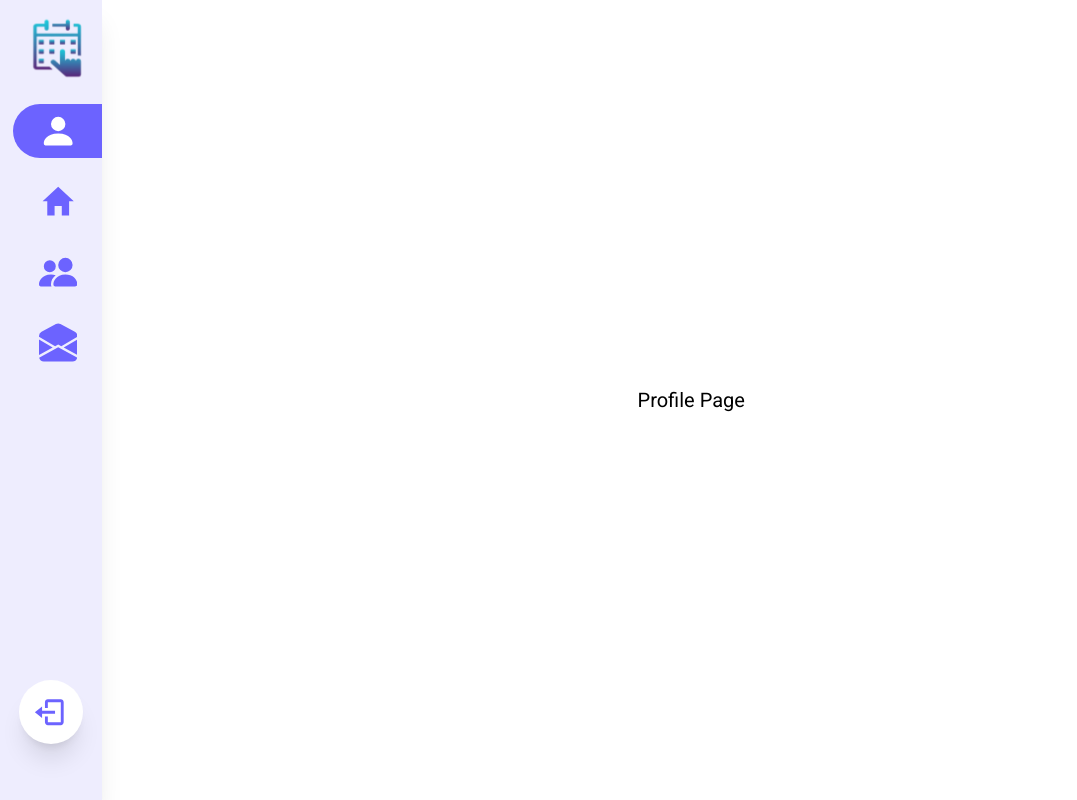
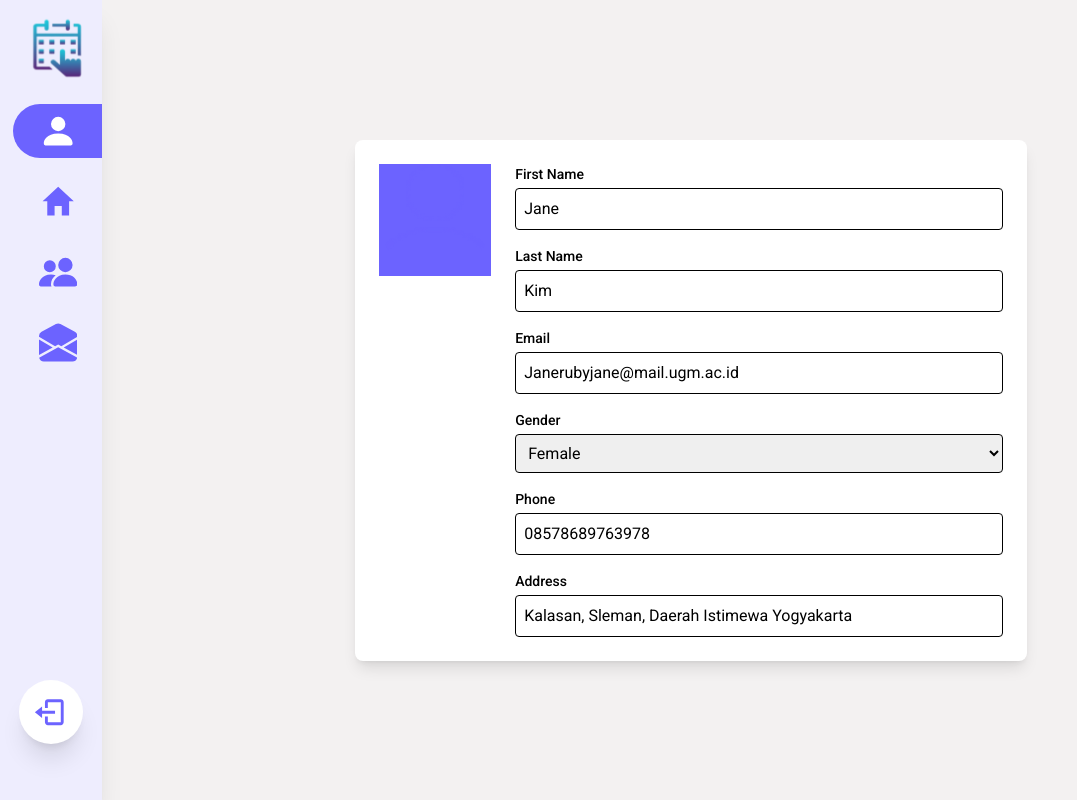
Before and after one commit to Anantadhirya/fe-scheto, a Next.js app: page /profile in a window 1280 px wide. Shown: the whole page, without its empty margins (0-1077 px from the left). Built offline with nearby package versions, Linux system fonts and the light colour scheme.

Commit message:
Update page.js

```diff
--- a/app/(authorized)/profile/page.js
+++ b/app/(authorized)/profile/page.js
@@ -1,7 +1,124 @@
-export default function Profile() {
+"use client";
+
+import { useState } from "react";
+import { usePathname } from "next/navigation";
+
+export default function ProfilePage() {
+  const pathname = usePathname();
+
+  const isActive = (targetPath) => pathname === targetPath;
+
+  const [profile, setProfile] = useState({
+    firstName: "Jane",
+    lastName: "Kim",
+    email: "Janerubyjane@mail.ugm.ac.id",
+    gender: "Female",
+    phone: "08578689763978",
+    address: "Kalasan, Sleman, Daerah Istimewa Yogyakarta",
+  });
+
+  const handleChange = (e) => {
+    const { name, value } = e.target;
+    setProfile((prevProfile) => ({
+      ...prevProfile,
+      [name]: value,
+    }));
+  };
+
   return (
-    <main className="flex h-screen w-full items-center justify-center text-xl">
-      Profile Page
-    </main>
+    <div className="flex h-screen w-full items-center justify-center bg-gray-100">
+      <div className="flex flex-grow items-start justify-center p-10">
+        <div className="mx-auto w-full max-w-2xl rounded-lg bg-white p-6 shadow-lg">
+          <div className="flex space-x-6">
+            <div className="h-28 w-28 bg-blue-200">
+              <img
+                src="/images/user-icon.png" //Profile picture goes here
+                alt="Profile"
+                className="h-full w-full items-center justify-center rounded-full object-cover"
+              />
+            </div>
+            <div className="flex-grow">
+              <div className="grid grid-cols-1 gap-4">
+                <div>
+                  <label className="text-gray-700 block text-sm font-medium">
+                    First Name
+                  </label>
+                  <input
+                    type="text"
+                    name="firstName"
+                    className="mt-1 w-full rounded border p-2"
+                    value={profile.firstName}
+                    onChange={handleChange}
+                  />
+                </div>
+                <div>
+                  <label className="text-gray-700 block text-sm font-medium">
+                    Last Name
+                  </label>
+                  <input
+                    type="text"
+                    name="lastName"
+                    className="mt-1 w-full rounded border p-2"
+                    value={profile.lastName}
+                    onChange={handleChange}
+                  />
+                </div>
+                <div>
+                  <label className="text-gray-700 block text-sm font-medium">
+                    Email
+                  </label>
+                  <input
+                    type="email"
+                    name="email"
+                    className="mt-1 w-full rounded border p-2"
+                    value={profile.email}
+                    onChange={handleChange}
+                  />
+                </div>
+                <div>
+                  <label className="text-gray-700 block text-sm font-medium">
+                    Gender
+                  </label>
+                  <select
+                    name="gender"
+                    className="mt-1 w-full rounded border p-2"
+                    value={profile.gender}
+                    onChange={handleChange}
+                  >
+                    <option value="Female">Female</option>
+                    <option value="Male">Male</option>
+                    <option value="Other">Other</option>
+                  </select>
+                </div>
+                <div>
+                  <label className="text-gray-700 block text-sm font-medium">
+                    Phone
+                  </label>
+                  <input
+                    type="text"
+                    name="phone"
+                    className="mt-1 w-full rounded border p-2"
+                    value={profile.phone}
+                    onChange={handleChange}
+                  />
+                </div>
+                <div>
+                  <label className="text-gray-700 block text-sm font-medium">
+                    Address
+                  </label>
+                  <input
+                    type="text"
+                    name="address"
+                    className="mt-1 w-full rounded border p-2"
+                    value={profile.address}
+                    onChange={handleChange}
+                  />
+                </div>
+              </div>
+            </div>
+          </div>
+        </div>
+      </div>
+    </div>
   );
 }
```
